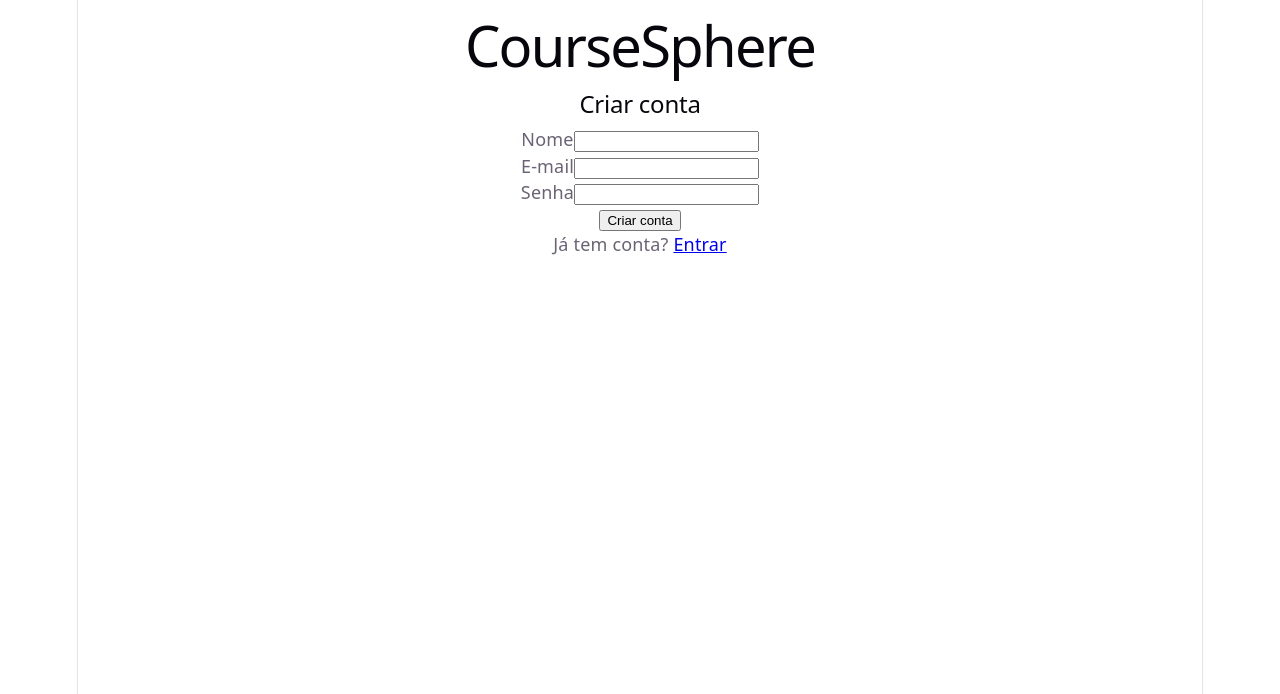
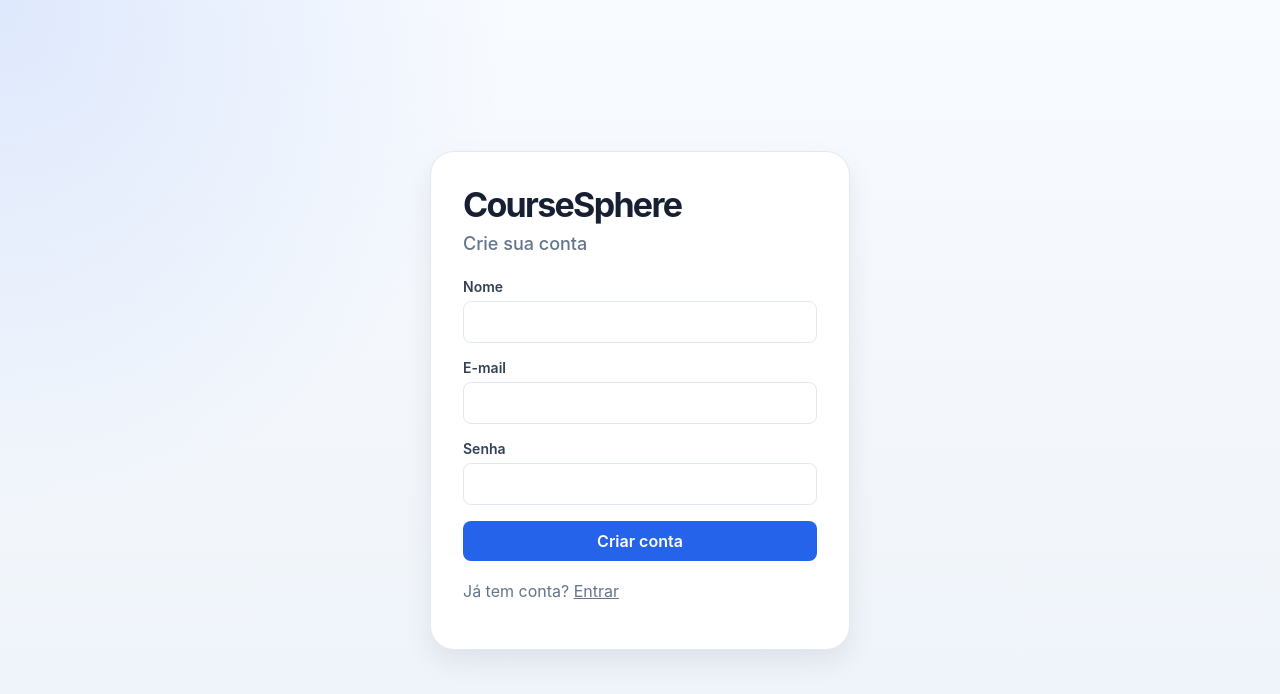
Before and after one commit to LucasFernandesCS/coursesphere, a React (Vite) app in the folder frontend/: page /register in a window 1280 px wide. Shown: the top 694 px of the page. Built offline with nearby package versions, Linux system fonts and the light colour scheme; no server answers.

Commit message:
style: improve auth pages

```diff
--- a/frontend/src/index.css
+++ b/frontend/src/index.css
@@ -1,111 +1,360 @@
 :root {
-  --text: #6b6375;
-  --text-h: #08060d;
-  --bg: #fff;
-  --border: #e5e4e7;
-  --code-bg: #f4f3ec;
-  --accent: #aa3bff;
-  --accent-bg: rgba(170, 59, 255, 0.1);
-  --accent-border: rgba(170, 59, 255, 0.5);
-  --social-bg: rgba(244, 243, 236, 0.5);
-  --shadow:
-    rgba(0, 0, 0, 0.1) 0 10px 15px -3px, rgba(0, 0, 0, 0.05) 0 4px 6px -2px;
+  font-family:
+    Inter,
+    system-ui,
+    -apple-system,
+    BlinkMacSystemFont,
+    "Segoe UI",
+    sans-serif;
+  color: #172033;
+  background: #f4f7fb;
 
-  --sans: system-ui, 'Segoe UI', Roboto, sans-serif;
-  --heading: system-ui, 'Segoe UI', Roboto, sans-serif;
-  --mono: ui-monospace, Consolas, monospace;
+  --primary: #2563eb;
+  --primary-dark: #1d4ed8;
+  --danger: #dc2626;
+  --danger-dark: #b91c1c;
+  --success: #16a34a;
+  --warning: #ca8a04;
 
-  font: 18px/145% var(--sans);
-  letter-spacing: 0.18px;
-  color-scheme: light dark;
-  color: var(--text);
-  background: var(--bg);
-  font-synthesis: none;
-  text-rendering: optimizeLegibility;
-  -webkit-font-smoothing: antialiased;
-  -moz-osx-font-smoothing: grayscale;
+  --text: #172033;
+  --muted: #64748b;
+  --border: #e2e8f0;
+  --surface: #ffffff;
+  --surface-soft: #f8fafc;
 
-  @media (max-width: 1024px) {
-    font-size: 16px;
-  }
+  --radius-sm: 8px;
+  --radius-md: 12px;
+  --radius-lg: 18px;
+
+  --shadow-sm: 0 1px 2px rgba(15, 23, 42, 0.06);
+  --shadow-md: 0 12px 28px rgba(15, 23, 42, 0.08);
 }
 
-@media (prefers-color-scheme: dark) {
-  :root {
-    --text: #9ca3af;
-    --text-h: #f3f4f6;
-    --bg: #16171d;
-    --border: #2e303a;
-    --code-bg: #1f2028;
-    --accent: #c084fc;
-    --accent-bg: rgba(192, 132, 252, 0.15);
-    --accent-border: rgba(192, 132, 252, 0.5);
-    --social-bg: rgba(47, 48, 58, 0.5);
-    --shadow:
-      rgba(0, 0, 0, 0.4) 0 10px 15px -3px, rgba(0, 0, 0, 0.25) 0 4px 6px -2px;
-  }
-
-  #social .button-icon {
-    filter: invert(1) brightness(2);
-  }
-}
-
-#root {
-  width: 1126px;
-  max-width: 100%;
-  margin: 0 auto;
-  text-align: center;
-  border-inline: 1px solid var(--border);
-  min-height: 100svh;
-  display: flex;
-  flex-direction: column;
+* {
   box-sizing: border-box;
 }
 
 body {
   margin: 0;
+  min-width: 320px;
+  min-height: 100vh;
+  background:
+    radial-gradient(circle at top left, rgba(37, 99, 235, 0.12), transparent 32rem),
+    linear-gradient(180deg, #f8fbff 0%, #eef3f9 100%);
 }
 
-h1,
-h2 {
-  font-family: var(--heading);
-  font-weight: 500;
-  color: var(--text-h);
+a {
+  color: inherit;
 }
 
-h1 {
-  font-size: 56px;
-  letter-spacing: -1.68px;
-  margin: 32px 0;
-  @media (max-width: 1024px) {
-    font-size: 36px;
-    margin: 20px 0;
-  }
+button,
+input,
+textarea,
+select {
+  font: inherit;
 }
-h2 {
-  font-size: 24px;
-  line-height: 118%;
-  letter-spacing: -0.24px;
-  margin: 0 0 8px;
-  @media (max-width: 1024px) {
-    font-size: 20px;
-  }
+
+button {
+  border: 0;
 }
-p {
+
+main {
+  width: min(1120px, calc(100% - 32px));
+  margin: 0 auto;
+  padding: 32px 0;
+}
+
+.page {
+  display: grid;
+  gap: 24px;
+}
+
+.page-header {
+  display: flex;
+  align-items: flex-start;
+  justify-content: space-between;
+  gap: 16px;
+  padding: 24px;
+  background: var(--surface);
+  border: 1px solid var(--border);
+  border-radius: var(--radius-lg);
+  box-shadow: var(--shadow-sm);
+}
+
+.page-header h1 {
+  margin: 0;
+  font-size: 32px;
+  letter-spacing: -0.04em;
+}
+
+.page-header p {
+  margin: 8px 0 0;
+  color: var(--muted);
+}
+
+.header-actions {
+  display: flex;
+  align-items: center;
+  gap: 10px;
+  flex-wrap: wrap;
+}
+
+.card {
+  background: var(--surface);
+  border: 1px solid var(--border);
+  border-radius: var(--radius-lg);
+  padding: 24px;
+  box-shadow: var(--shadow-sm);
+}
+
+.card h2,
+.card h3 {
+  margin-top: 0;
+}
+
+.grid {
+  display: grid;
+  gap: 16px;
+}
+
+.grid-2 {
+  grid-template-columns: repeat(2, minmax(0, 1fr));
+}
+
+.form {
+  display: grid;
+  gap: 16px;
+}
+
+.form-group {
+  display: grid;
+  gap: 6px;
+}
+
+.form-group label {
+  font-size: 14px;
+  font-weight: 600;
+  color: #334155;
+}
+
+.input,
+.textarea,
+.select {
+  width: 100%;
+  min-height: 42px;
+  border: 1px solid var(--border);
+  border-radius: var(--radius-sm);
+  background: #ffffff;
+  color: var(--text);
+  padding: 10px 12px;
+  outline: none;
+  transition:
+    border-color 0.15s,
+    box-shadow 0.15s;
+}
+
+.textarea {
+  min-height: 110px;
+  resize: vertical;
+}
+
+.input:focus,
+.textarea:focus,
+.select:focus {
+  border-color: var(--primary);
+  box-shadow: 0 0 0 3px rgba(37, 99, 235, 0.14);
+}
+
+.button {
+  display: inline-flex;
+  align-items: center;
+  justify-content: center;
+  min-height: 40px;
+  padding: 0 16px;
+  border-radius: var(--radius-sm);
+  background: var(--primary);
+  color: white;
+  font-weight: 600;
+  text-decoration: none;
+  cursor: pointer;
+  transition:
+    transform 0.12s,
+    background 0.12s,
+    box-shadow 0.12s;
+}
+
+.button:hover {
+  background: var(--primary-dark);
+  transform: translateY(-1px);
+  box-shadow: var(--shadow-sm);
+}
+
+.button:disabled {
+  opacity: 0.65;
+  cursor: not-allowed;
+  transform: none;
+}
+
+.button-secondary {
+  background: #e2e8f0;
+  color: #0f172a;
+}
+
+.button-secondary:hover {
+  background: #cbd5e1;
+}
+
+.button-danger {
+  background: var(--danger);
+}
+
+.button-danger:hover {
+  background: var(--danger-dark);
+}
+
+.button-ghost {
+  background: transparent;
+  color: var(--primary);
+  padding: 0;
+  min-height: auto;
+}
+
+.button-ghost:hover {
+  background: transparent;
+  box-shadow: none;
+}
+
+.alert {
+  padding: 12px 14px;
+  border-radius: var(--radius-sm);
+  background: #fef2f2;
+  border: 1px solid #fecaca;
+  color: #991b1b;
+}
+
+.empty-state {
+  padding: 32px;
+  text-align: center;
+  color: var(--muted);
+  background: var(--surface-soft);
+  border: 1px dashed var(--border);
+  border-radius: var(--radius-md);
+}
+
+.auth-page {
+  min-height: 100vh;
+  display: grid;
+  place-items: center;
+  padding: 32px 16px;
+}
+
+.auth-card {
+  width: min(420px, 100%);
+  background: var(--surface);
+  border: 1px solid var(--border);
+  border-radius: 24px;
+  padding: 32px;
+  box-shadow: var(--shadow-md);
+}
+
+.auth-card h1 {
+  margin: 0;
+  font-size: 34px;
+  letter-spacing: -0.05em;
+}
+
+.auth-card h2 {
+  margin: 8px 0 24px;
+  color: var(--muted);
+  font-size: 18px;
+  font-weight: 500;
+}
+
+.auth-footer {
+  margin-top: 20px;
+  color: var(--muted);
+}
+
+.course-list,
+.lesson-list {
+  display: grid;
+  gap: 14px;
+  padding: 0;
+  margin: 0;
+  list-style: none;
+}
+
+.course-item,
+.lesson-item {
+  display: grid;
+  gap: 10px;
+  padding: 18px;
+  border: 1px solid var(--border);
+  border-radius: var(--radius-md);
+  background: var(--surface);
+}
+
+.course-item h3,
+.lesson-item h3 {
   margin: 0;
 }
 
-code,
-.counter {
-  font-family: var(--mono);
-  display: inline-flex;
-  border-radius: 4px;
-  color: var(--text-h);
+.meta {
+  color: var(--muted);
+  font-size: 14px;
 }
 
-code {
-  font-size: 15px;
-  line-height: 135%;
-  padding: 4px 8px;
-  background: var(--code-bg);
+.status {
+  display: inline-flex;
+  width: fit-content;
+  padding: 4px 10px;
+  border-radius: 999px;
+  font-size: 13px;
+  font-weight: 700;
 }
+
+.status-draft {
+  color: #92400e;
+  background: #fef3c7;
+}
+
+.status-published {
+  color: #166534;
+  background: #dcfce7;
+}
+
+.instructor {
+  display: flex;
+  align-items: center;
+  gap: 16px;
+}
+
+.instructor img {
+  border-radius: 999px;
+  border: 3px solid #dbeafe;
+}
+
+.actions {
+  display: flex;
+  gap: 10px;
+  flex-wrap: wrap;
+}
+
+@media (max-width: 720px) {
+  main {
+    width: min(100% - 20px, 1120px);
+    padding: 20px 0;
+  }
+
+  .page-header {
+    flex-direction: column;
+  }
+
+  .grid-2 {
+    grid-template-columns: 1fr;
+  }
+
+  .auth-card {
+    padding: 24px;
+  }
+}
--- a/frontend/src/pages/Login.tsx
+++ b/frontend/src/pages/Login.tsx
@@ -33,14 +33,16 @@ export function Login() {
   }
 
   return (
-    <main>
+    <main className="auth-page">
+      <section className="auth-card">
         <h1>CourseSphere</h1>
-      <h2>Entrar</h2>
+        <h2>Entre na sua conta</h2>
 
-      <form onSubmit={handleSubmit}>
-        <div>
+        <form className="form" onSubmit={handleSubmit}>
+          <div className="form-group">
             <label htmlFor="email">E-mail</label>
             <input
+              className="input"
               id="email"
               type="email"
               value={email}
@@ -49,9 +51,10 @@ export function Login() {
             />
           </div>
 
-        <div>
+          <div className="form-group">
             <label htmlFor="password">Senha</label>
             <input
+              className="input"
               id="password"
               type="password"
               value={password}
@@ -60,16 +63,17 @@ export function Login() {
             />
           </div>
 
-        {error && <p>{error}</p>}
+          {error && <p className="alert">{error}</p>}
 
-        <button type="submit" disabled={loading}>
+          <button className="button" type="submit" disabled={loading}>
             {loading ? "Entrando..." : "Entrar"}
           </button>
         </form>
 
-      <p>
+        <p className="auth-footer">
           Não tem conta? <Link to="/register">Criar conta</Link>
         </p>
+      </section>
     </main>
   );
 }
--- a/frontend/src/pages/Register.tsx
+++ b/frontend/src/pages/Register.tsx
@@ -35,14 +35,16 @@ export function Register() {
   }
 
   return (
-    <main>
+    <main className="auth-page">
+      <section className="auth-card">
         <h1>CourseSphere</h1>
-      <h2>Criar conta</h2>
+        <h2>Crie sua conta</h2>
 
-      <form onSubmit={handleSubmit}>
-        <div>
+        <form className="form" onSubmit={handleSubmit}>
+          <div className="form-group">
             <label htmlFor="name">Nome</label>
             <input
+              className="input"
               id="name"
               value={name}
               onChange={(event) => setName(event.target.value)}
@@ -50,9 +52,10 @@ export function Register() {
             />
           </div>
 
-        <div>
+          <div className="form-group">
             <label htmlFor="email">E-mail</label>
             <input
+              className="input"
               id="email"
               type="email"
               value={email}
@@ -61,9 +64,10 @@ export function Register() {
             />
           </div>
 
-        <div>
+          <div className="form-group">
             <label htmlFor="password">Senha</label>
             <input
+              className="input"
               id="password"
               type="password"
               minLength={6}
@@ -73,16 +77,17 @@ export function Register() {
             />
           </div>
 
-        {error && <p>{error}</p>}
+          {error && <p className="alert">{error}</p>}
 
-        <button type="submit" disabled={loading}>
+          <button className="button" type="submit" disabled={loading}>
             {loading ? "Criando..." : "Criar conta"}
           </button>
         </form>
 
-      <p>
+        <p className="auth-footer">
           Já tem conta? <Link to="/login">Entrar</Link>
         </p>
+      </section>
     </main>
   );
 }
```
Lines whose indentation alone changed are shown as unchanged.
